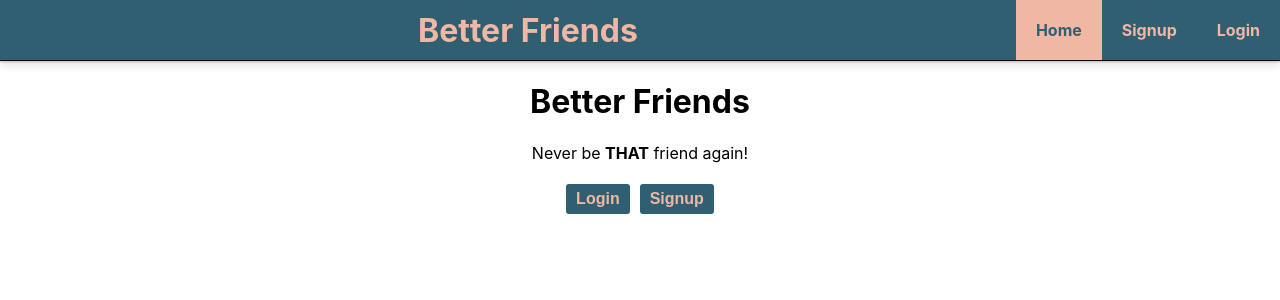
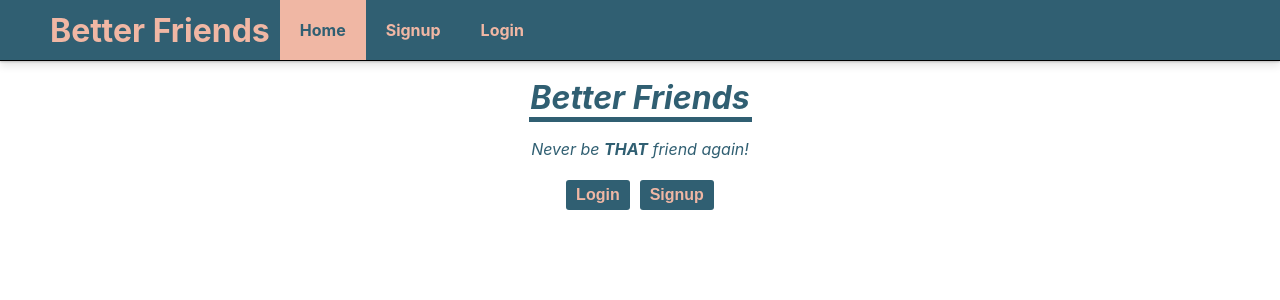
Before and after one commit to better-friend/better-friend-client, a React (Create React App) app: page / in a window 1280 px wide. Shown: the top 300 px of the page. Built offline with nearby package versions, Linux system fonts and the light colour scheme.

Commit message:
Minor styling changes

```diff
--- a/src/App.css
+++ b/src/App.css
@@ -1,4 +1,8 @@
 /* GLOBAL STYLING */
+
+html {
+  color: #305f72;
+}
 
 h3 {
   background: #305f72;
@@ -16,7 +20,7 @@ h3 {
   list-style: none;
   display: flex;
   background: #305f72;
-  justify-content: flex-end;
+  justify-content: flex-start;
   border-bottom: 1px solid black;
   align-items: center;
   margin: 0;
@@ -38,11 +42,19 @@ h3 {
 }
 
 .navBar h1 {
-  margin: 0 auto;
-  max-width: 100%;
+  margin: 10px;
+  /* max-width: 100%; */
   color: #f0b7a4;
 }
 
 span {
   font-weight: 700;
 }
+
+Input {
+  margin: 10px;
+  padding: 5px;
+  text-align: center;
+  border-radius: 10px;
+  outline: none;
+}
--- a/src/components/Home.js
+++ b/src/components/Home.js
@@ -1,18 +1,30 @@
 import React from 'react';
 import { Link } from 'react-router-dom';
-// import styled from 'styled-components';
+import styled from 'styled-components';
 import Button from './Button';
 
 const Home = () => {
 
     return (
         <div>
-            <h1>Better Friends</h1>
-            <p>Never be <span>THAT</span> friend again!</p>
+            <H1>Better Friends</H1>
+            <P>Never be <span>THAT</span> friend again!</P>
             <Link to="/login"><Button type="primary">Login</Button></Link>
             <Link to="/signup"><Button type="primary">Signup</Button></Link>
         </div>
     )
 }
 
+const H1 = styled.h1 `
+    border-bottom: 5px solid #305f72;
+    margin: 17px auto;
+    width: 223px;
+    font-style: italic;
+`
+
+const P = styled.p `
+font-style: italic;
+
+`
+
 export default Home;
--- a/src/components/MessageContainer.js
+++ b/src/components/MessageContainer.js
@@ -35,7 +35,7 @@ const H2 = styled.h2 `
 `
 
 const MessageInfoCard = styled.div `
-margin
+
 `
 
 
--- a/src/components/MessageList.js
+++ b/src/components/MessageList.js
@@ -29,6 +29,12 @@ class MessageList extends React.Component {
                 [e.target.name]: e.target.value
             }
         });
+    }
+
+    componentDidUpdate(prevProps, prevState) {
+        if (prevProps !== this.props.messages) {
+            return this.state.messages
+        }
     }
 
 
@@ -134,7 +140,7 @@ const FriendsContainer = styled.div `
 `
 
 const EventFormH1 = styled.h1 `
-
+    border-botton: 1px solid #305f72;
 `
 
 const EventFormH3 = styled.h3 `
```
